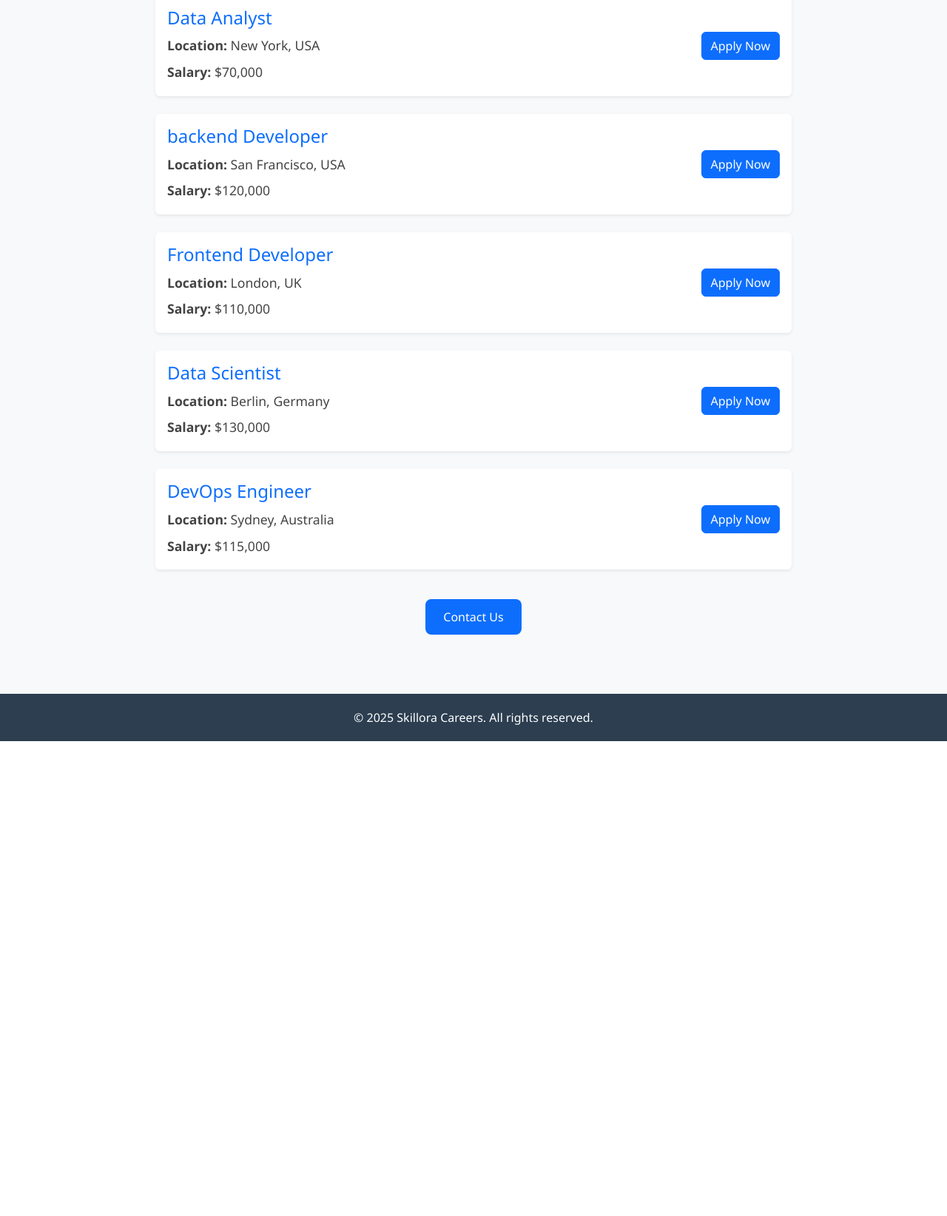
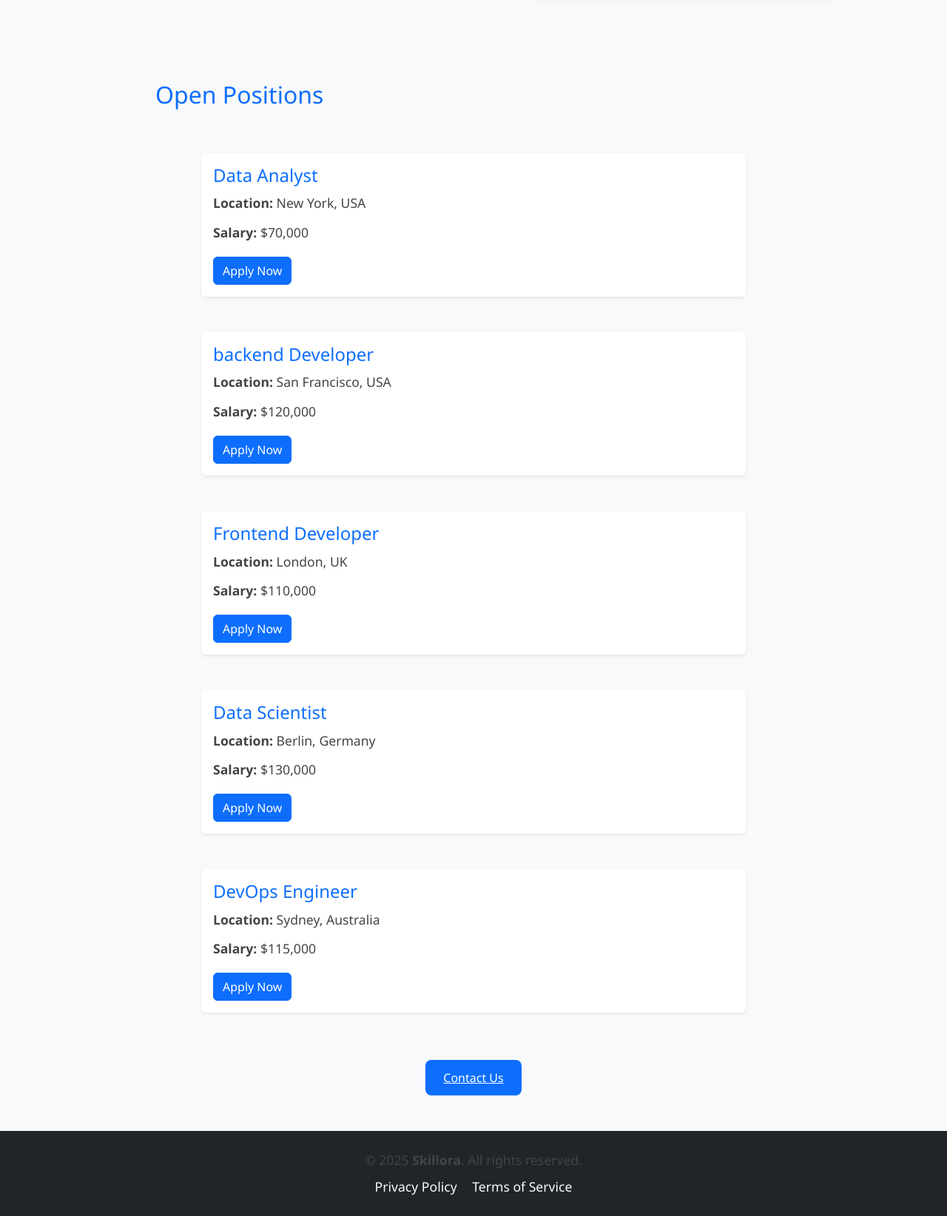
Before and after one commit to Rishika92/py, a Flask app: page / in a window 1280 px wide. Shown: the part 999-2643 px from the top of the page at 74% size. Before the commit the page ends 2001 px from the top, so only its background shows below. Run offline with Flask 3, Linux system fonts and the light colour scheme.

Commit message:
added functional and aesthetic improvements

```diff
--- /dev/null
+++ b/templates/footer.html
@@ -0,0 +1,9 @@
+<footer class="bg-dark text-light py-4 mt-5">
+  <div class="container text-center">
+    <p class="mb-1">&copy; 2025 <strong>Skillora</strong>. All rights reserved.</p>
+    <p class="mb-0">
+      <a href="#privacy" class="text-light text-decoration-none me-3">Privacy Policy</a>
+      <a href="#terms" class="text-light text-decoration-none">Terms of Service</a>
+    </p>
+  </div>
+</footer>
--- a/templates/home.html
+++ b/templates/home.html
@@ -21,17 +21,7 @@
       margin-bottom: 30px;
     }
 
-    .main-heading {
-  background-color: #2c3e50; /* Dark background for contrast */
-  color: white;              /* White text for readability */
-  font-size: 3rem;           /* Large font size */
-  font-weight: bold;         /* Bold text */
-  text-align: center;        /* Center-align the heading */
-  padding: 20px 0;           /* Space above and below the text */
-  margin: 0;                 /* No top/bottom margin (controlled by padding) */
-  letter-spacing: 1px;       /* Slight spacing between letters */
-  /* Optional underline effect */
-}
+
 
 
     .section {
@@ -76,13 +66,20 @@
   </style>
 </head>
 <body>
+    {% include 'nav.html' %}
+  <div class="container-fluid p-0">
 
-  <div class="container-fluid p-0">
-    <h1 class="main-heading">Skillora</h1>
     <img src="{{ url_for('static', filename='banner.jpg') }}" alt="Banner" class="banner-img img-fluid">
   </div>
+<div class="container my-4">
+    <h1 class="text-center display-4 fw-bold" style="letter-spacing:2px;">Skillora</h1>
+</div>
+<section id="about" class="py-5">
+  <div class="container">
+    <div class="row align-items-center">
 
-  <div class="section">
+      <!-- Text Column -->
+      <div class="col-md-6 mb-4 mb-md-0">
         <h2>About Us</h2>
         <p>
           Lorem ipsum dolor sit amet, consectetur adipiscing elit, sed do eiusmod tempor incididunt ut labore et
@@ -91,21 +88,35 @@
           eu fugiat nulla pariatur. Excepteur sint occaecat cupidatat non proident, sunt in culpa qui officia
           deserunt mollit anim id est laborum.
         </p>
+      </div>
 
+      <!-- Image Column -->
+      <div class="col-md-6 text-center">
+        <img src="{{ url_for('static', filename='banner1.jpg') }}" alt="About Skillora" class="img-fluid rounded shadow">
+      </div>
+
+    </div>
+  </div>
+</section>
+
+<section id="jobs">
+    <div class="section">
         <h2>Open Positions</h2>
+    </div>
     <div>{% for job in jobs %}
          {% include 'jobitem.html' %}
         {% endfor %}
     </div>
 
-
+</section>
+<section id="contact">
     <div class="d-flex justify-content-center">
-      <button class="contact-btn mt-3">Contact Us</button>
+      <a href="mailto:rishikaa.7229@gmail.com" button class="contact-btn mt-3">Contact Us</button></a>
     </div>
   </div>
+  </section>
 
-  <footer>
-    &copy; 2025 Skillora Careers. All rights reserved.
-  </footer>
+ {% include 'footer.html' %}
+  <script src="https://cdn.jsdelivr.net/npm/bootstrap@5.3.0/dist/js/bootstrap.bundle.min.js"></script>
 </body>
 </html>
--- a/templates/jobitem.html
+++ b/templates/jobitem.html
@@ -1,20 +1,23 @@
- <div class="card mb-4 shadow-sm border-0">
-  <div class="card-body">
-    <div class="d-flex justify-content-between align-items-center flex-wrap">
-      <div>
-        <h4 class="card-title text-primary mb-2">{{ job['title'] }}</h4>
+<div class="container my-4">
+  <div class="row justify-content-center">
+    <div class="col-lg-8 col-md-10 col-sm-12">
+      <div class="card mb-4 shadow-sm border-0">
+        <div class="card-body">
+          <h4 class="card-title text-primary">{{ job['title'] }}</h4>
 
-        <p class="mb-1"><strong>Location:</strong> {{ job['location'] }}</p>
+          <p class="card-text mb-2">
+            <strong>Location:</strong> {{ job['location'] }}
+          </p>
 
-        {% if 'salary' in job %}
-        <p class="mb-0"><strong>Salary:</strong> {{ job['salary'] }}</p>
-        {% endif %}
-      </div>
+          {% if 'salary' in job %}
+          <p class="card-text mb-3">
+            <strong>Salary:</strong> {{ job['salary'] }}
+          </p>
+          {% endif %}
 
-      <div>
-        <a href="" class="btn btn-primary mt-2 mt-md-0">
-          Apply Now
-        </a>
+          <a href="mailto:rishikaa.7229@gmail.com?subject=Application for {{ job['title'] }}" class="btn btn-primary">Apply Now</a>
+
+        </div>
       </div>
     </div>
   </div>
--- /dev/null
+++ b/templates/nav.html
@@ -0,0 +1,19 @@
+<nav class="navbar navbar-expand-lg navbar-dark bg-dark fixed-top shadow-sm">
+  <div class="container-fluid">
+    <a class="navbar-brand" href="#">Skillora</a>
+
+    <button class="navbar-toggler" type="button" data-bs-toggle="collapse" data-bs-target="#navbarNav"
+      aria-controls="navbarNav" aria-expanded="false" aria-label="Toggle navigation">
+      <span class="navbar-toggler-icon"></span>
+    </button>
+
+    <div class="collapse navbar-collapse" id="navbarNav">
+      <ul class="navbar-nav ms-auto">
+        <li class="nav-item"><a class="nav-link active" href="/">Home</a></li>
+        <li class="nav-item"><a class="nav-link" href="#about">About</a></li>
+        <li class="nav-item"><a class="nav-link" href="#jobs">Jobs</a></li>
+        <li class="nav-item"><a class="nav-link" href="#contact">Contact</a></li>
+      </ul>
+    </div>
+  </div>
+</nav>
```
Also changed, not shown: 1 other file. Lines whose indentation alone changed are shown as unchanged.
